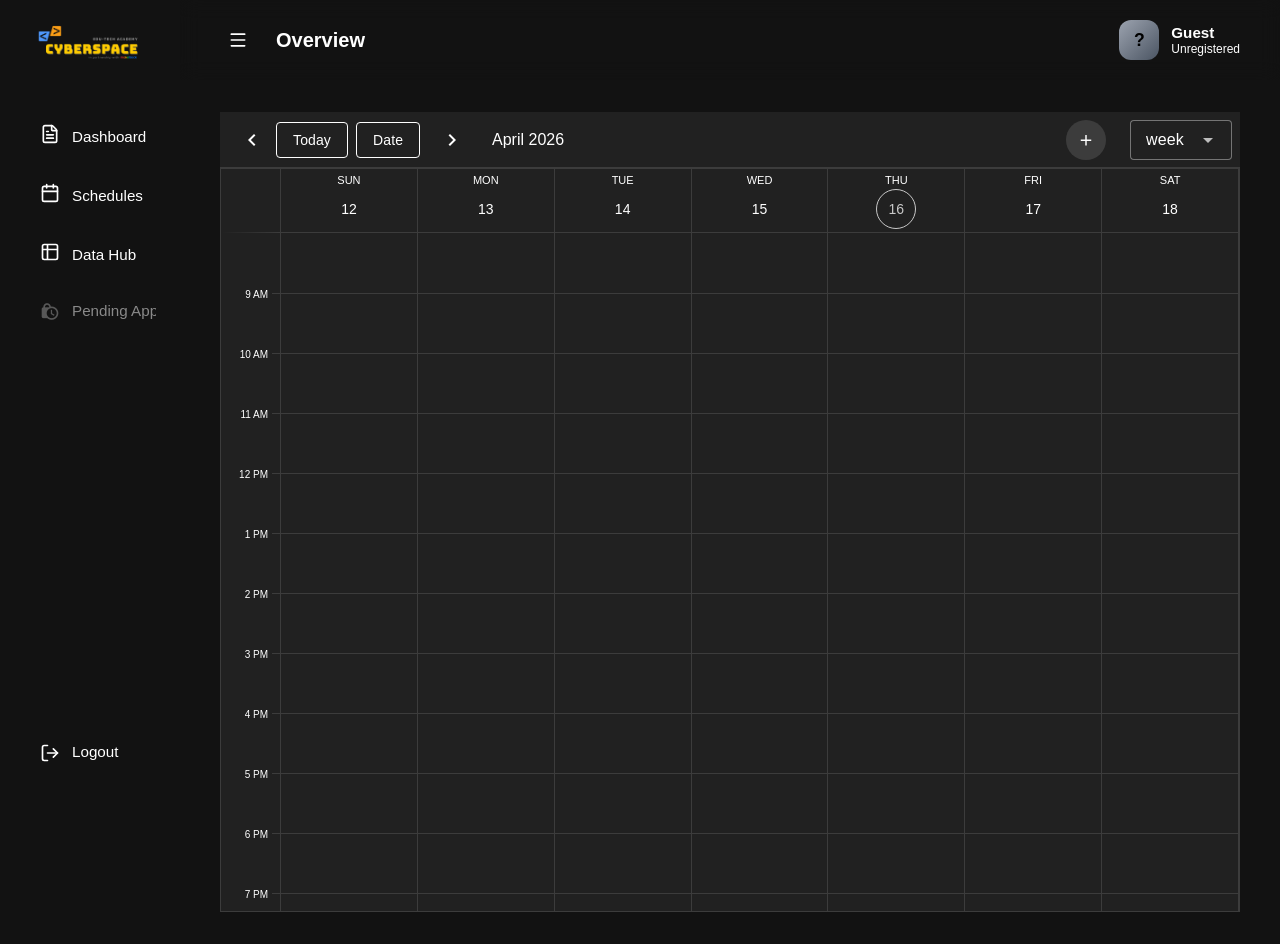
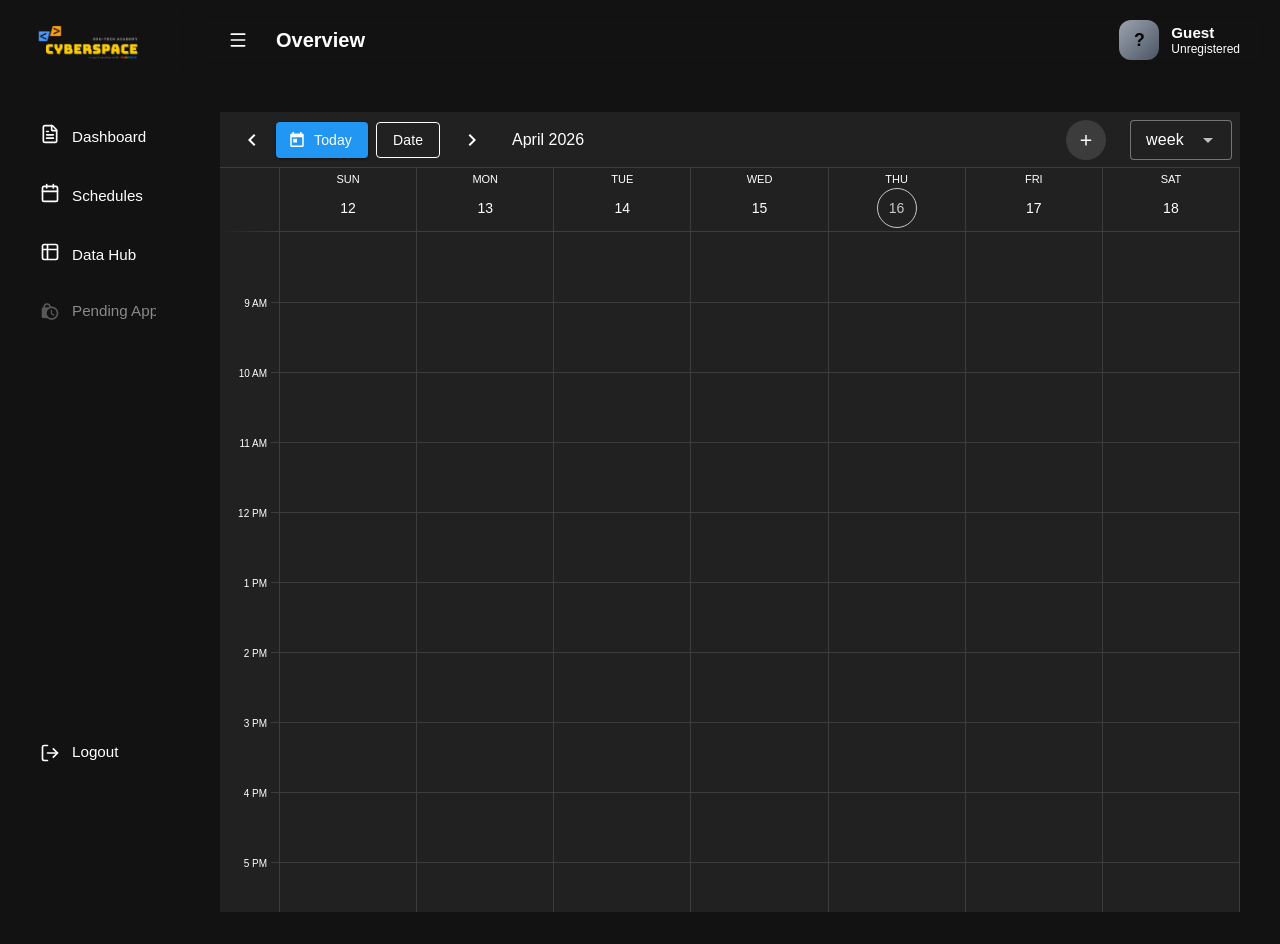
Before and after one commit to sandwhy/CyberspaceDashboard, a Nuxt app in the folder cyberspace-dashboard/: page /dashboard/Schedules in a window 1280 px wide. Built offline with nearby package versions, Linux system fonts and the light colour scheme; no server answers.

Commit message:
improved calendar look

```diff
--- a/cyberspace-dashboard/app/pages/dashboard/Schedules.vue
+++ b/cyberspace-dashboard/app/pages/dashboard/Schedules.vue
@@ -5,7 +5,15 @@
         <v-icon>mdi-chevron-left</v-icon>
       </v-btn>
 
-      <v-btn variant="outlined" class="mr-2" @click="goToToday">Today</v-btn>
+      <v-btn
+        variant="elevated"
+        color="primary"
+        class="mr-2 text-none"
+        prepend-icon="mdi-calendar-today"
+        @click="goToToday"
+      >
+        Today
+      </v-btn>
 
       <v-menu v-model="datepickerOpen" :close-on-content-click="false">
         <template #activator="{ props }">
@@ -53,27 +61,39 @@
         v-model="value"
         :type="type"
         :events="events"
-        :view-mode="type"
         :weekdays="weekday"
         :first-interval="8"
         :interval-count="12"
-        :interval-height="60"
-        :event-color="getEventColor"
+        :interval-height="70"
+        :event-ripple="true"
+        event-border-radius="8"
+        class="border-none"
+        style="height: 100%"
         @click:event="showEventDetail"
-        :close-on-content-click="false"
-        offset="5"
-        location="end"
-        class="border"
-        style="height: 100%"
       >
         <template #event="{ event }">
-          <div class="pa-2 px-2 py-1 d-flex flex-column" style="font-size: 0.85rem; line-height: 1.2;">
-            <div class="text-caption font-weight-light" style="font-size: 0.7rem;">
-              {{ formatTime(event.start) }} - {{ formatTime(event.end) }}
+          <div class="pa-1 h-100 d-flex flex-column" style="font-size: 0.75rem; overflow: hidden;">
+            <div class="d-flex align-center justify-space-between mb-1 opacity-80" style="font-size: 0.8rem;">
+              <span class="font-weight-bold">
+                {{ formatTime(event.start) }} - {{ formatTime(event.end) }}
+              </span>
+              <v-icon size="x-small">mdi-clock-outline</v-icon>
             </div>
-            <v-divider class="my-1" thickness="1" color="white"></v-divider>
-            <div class="font-weight-bold text-truncate">Teacher: {{ event.teacher_name }}</div>
-            <div class="text-truncate">{{ event.title }}</div>
+
+            <div class="text-truncate font-weight-black text-uppercase" style="letter-spacing: 0.5px; line-height: 1.1">
+              {{ event.title }}
+            </div>
+
+            <v-spacer></v-spacer>
+
+            <div class="d-flex align-center mt-1 pt-1 border-t-thin border-opacity-25">
+              <v-avatar size="16" class="mr-1 bg-white-opacity-20">
+                <v-icon size="10">mdi-account</v-icon>
+              </v-avatar>
+              <span class="text-truncate font-weight-medium">
+                {{ event.teacher_name?.split(' ')[0] }}
+              </span>
+            </div>
           </div>
         </template>
       </v-calendar>
@@ -236,7 +256,12 @@
   }
 
   function getEventColor(event) {
-    return event.color || '#1976D2'
+    // Generate a consistent color based on teacher ID or Program if no color exists
+    if (event.color) return event.color
+
+    const colors = ['#5C6BC0', '#26A69A', '#66BB6A', '#FFA726', '#EF5350', '#AB47BC']
+    const index = (event.teacher_id || 0) % colors.length
+    return colors[index]
   }
 
   // 6. LIFECYCLE
```
